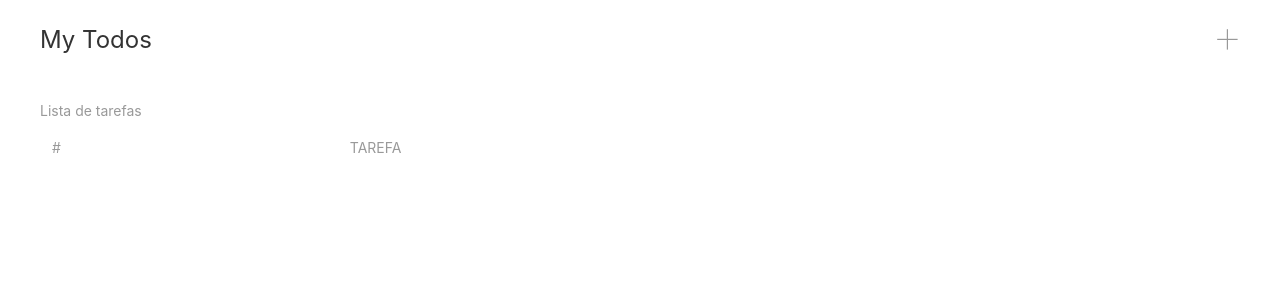
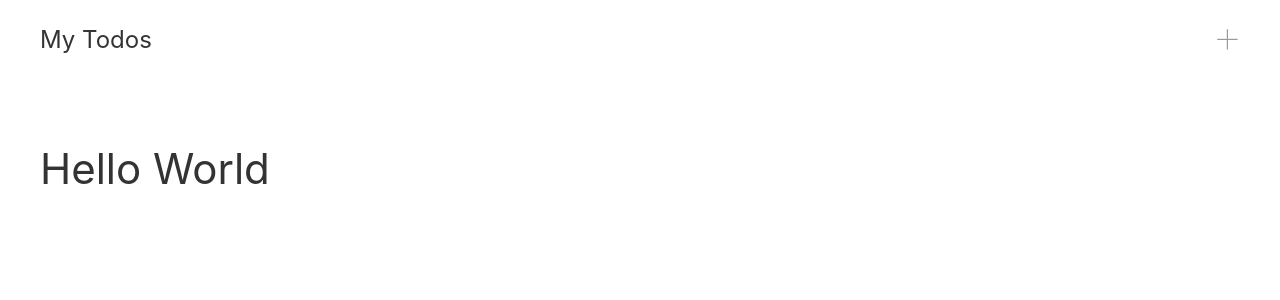
Before and after one commit to gabrieldasilvadev/TodoListReact, a React (Create React App) app: page /create in a window 1280 px wide. Shown: the top 300 px of the page. Built offline with nearby package versions, Linux system fonts and the light colour scheme.

Commit message:
Add router for create todo and todo list(home)

```diff
--- a/package.json
+++ b/package.json
@@ -10,8 +10,10 @@
     "@types/node": "^16.7.13",
     "@types/react": "^17.0.20",
     "@types/react-dom": "^17.0.9",
+    "@types/react-router-dom": "^5.3.2",
     "react": "^17.0.2",
     "react-dom": "^17.0.2",
+    "react-router-dom": "^6.2.1",
     "react-scripts": "5.0.0",
     "typescript": "^4.4.2",
     "web-vitals": "^2.1.0"
--- a/src/App.tsx
+++ b/src/App.tsx
@@ -1,4 +1,6 @@
 import React from "react";
+import { BrowserRouter, Route, Routes } from "react-router-dom";
+import AddTodo from "./components/AddTodo";
 import Navbar from "./components/Navbar";
 import TodoList from "./components/TodoList";
 import TodoContext from "./contexts/TodoContext";
@@ -7,11 +9,23 @@ const App = () => {
   return (
     <TodoContext>
       <div className="uk-container">
-        <Navbar></Navbar>
-        <TodoList></TodoList>
+        <BrowserRouter>
+          <Navbar></Navbar>
+          <br />
+          <Routes>
+            <Route path="/" element={<TodoList />}></Route>
+
+            <Route path="/create" element={<AddTodo />}></Route>
+          </Routes>
+        </BrowserRouter>
       </div>
     </TodoContext>
   );
 };
 
 export default App;
+
+{
+  /* <Navbar></Navbar>
+<TodoList></TodoList> */
+}
--- /dev/null
+++ b/src/components/AddTodo.tsx
@@ -0,0 +1,7 @@
+import React from "react";
+
+const AddTodo = () => {
+  return <h1>Hello World</h1>;
+};
+
+export default AddTodo;
--- a/src/components/Navbar.tsx
+++ b/src/components/Navbar.tsx
@@ -1,25 +1,28 @@
-import React from 'react'
+import React from "react";
+import { Link } from 'react-router-dom';
 
 const Navbar = () => {
   return (
-    <div className='uk-container'>
+    <div className="uk-container">
       <nav className="uk-navbar">
         <div className="uk-navbar-left">
-          <a href="#" className="uk-navbar-item uk-logo">My Todos</a>
+          <Link to="/" className="uk-navbar-item uk-logo">
+            My Todos
+          </Link>
         </div>
 
         <div className="uk-navbar-right">
           <ul className="uk-navbar-nav">
             <li>
-              <a href="">
+              <Link to="/create">
                 <span uk-icon="icon: plus; ratio: 1.2"></span>
-              </a>
+              </Link>
             </li>
           </ul>
         </div>
       </nav>
     </div>
-  )
-}
+  );
+};
 
 export default Navbar;
```
Also changed, not shown: 1 other file (tests, documents, lock files or other folders).
